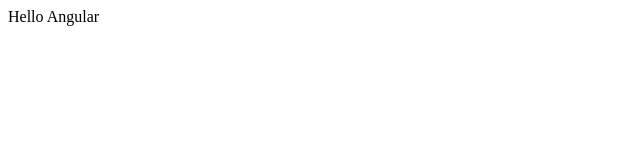
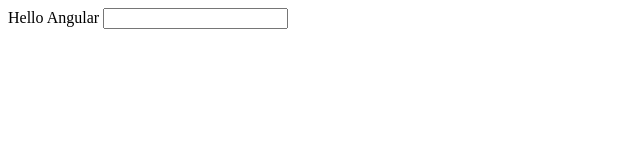
Before and after one commit to Chin-Jao-Tsai/dynamic-router-link, an Angular app: page / in a window 1280 px wide. Shown: the top 160 px of the page, without its empty margins (0-640 px from the left). Built offline with nearby package versions, Linux system fonts and the light colour scheme.

Commit message:
3 files modified

```diff
--- a/src/app/app.component.html
+++ b/src/app/app.component.html
@@ -1,6 +1,6 @@
 Hello Angular
 
-
+<input blockCopyPaste type="text" [(ngModel)]='inputVal'/>
 
 <!-- <hello name="{{ name }}"></hello>
 
--- a/src/app/app.component.ts
+++ b/src/app/app.component.ts
@@ -8,6 +8,7 @@
   styleUrls: ["./app.component.css"]
 })
 export class AppComponent {
+  inputVal;
 
   constructor(
     private readonly route: ActivatedRoute,
--- a/src/app/app.module.ts
+++ b/src/app/app.module.ts
@@ -9,6 +9,7 @@
 import { RootPageModule } from "./root-page/root-page.module";
 import { RootPageComponent } from "./root-page/root-page.component";
 import { BlockCopyPasteDirective } from "./directive/disableCopyPaste";
+import { FormsModule } from "@angular/forms";
 
 const routes: Route[] = [
   { path: "", component: RootPageComponent },
@@ -18,6 +19,7 @@
 @NgModule({
   imports: [
     BrowserModule,
+    FormsModule,
     RouterModule.forRoot(routes),
     RootPageModule,
     SubPageModule
```
